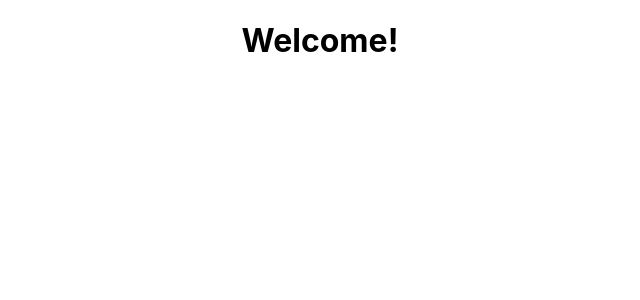
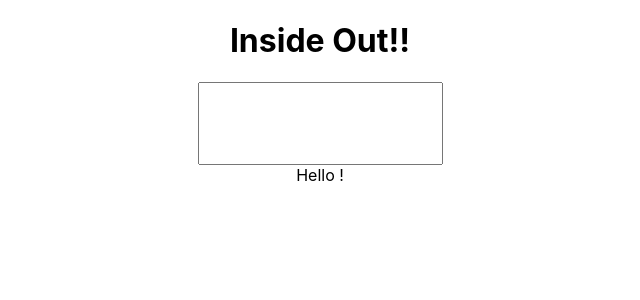
Before and after one commit to iam-shreyasthana/emoji-interpreter, a React (Create React App) app: page / in a window 1280 px wide. Shown: the top 300 px of the page, without its empty margins (320-960 px from the left). Built offline with nearby package versions, Linux system fonts and the light colour scheme.

Commit message:
UPDATE: added userInput to View Functionality

```diff
--- a/src/App.css
+++ b/src/App.css
@@ -1,3 +1,7 @@
 .App {
   text-align: center;
 }
+
+.input-area {
+  padding: 2rem;
+}
--- a/src/App.js
+++ b/src/App.js
@@ -3,13 +3,21 @@ import './App.css';
 
 
 function App() {
+
+  let [ userInput, setUserInput ] = useState("");
+
+  const inputChangeHandler = (event) => {
+    setUserInput(event.target.value);
+  }
+
   return (
-    <div className="App">
-      <h1 className="welcome-msg">
-        Welcome!
-      </h1>
+    <div className='App'>
+      <h1>Inside Out!!</h1>
+      <input onChange={ inputChangeHandler } className="input-area"></input>
+      <div> Hello { userInput }! </div>
     </div>
-  );
+  )
+
 }
 
 export default App;
```
